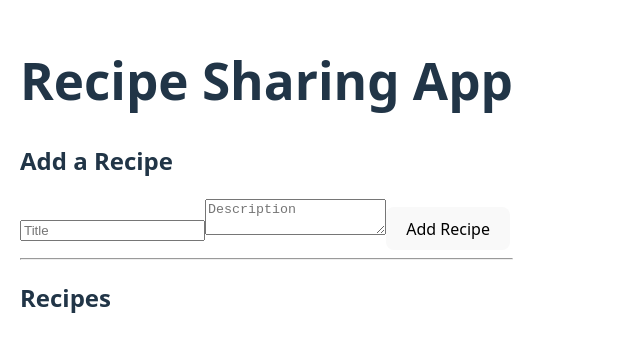
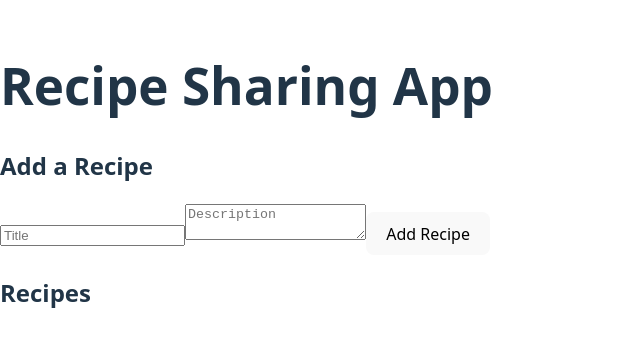
Before and after one commit to Stev1000/alx-fe-reactjs, a React (Vite) app in the folder recipe-sharing-app/: page / in a window 1280 px wide. Shown: the part 223-574 px from the top of the page, without its empty margins (0-640 px from the left). Built offline with nearby package versions, Linux system fonts and the light colour scheme.

Commit message:
fix(task1): add useNavigate, routing setup and react-router-dom installation

```diff
--- a/recipe-sharing-app/src/App.jsx
+++ b/recipe-sharing-app/src/App.jsx
@@ -5,22 +5,21 @@ import RecipeDetails from "./components/RecipeDetails";
 
 function App() {
   return (
-    <div style={{ padding: "20px" }}>
+    <div>
       <h1>Recipe Sharing App</h1>
 
-      <Routes>
+      <Routes> {/* REQUIRED */}
         <Route
           path="/"
           element={
             <>
               <AddRecipeForm />
-              <hr />
               <RecipeList />
             </>
           }
         />
 
-        <Route path="/recipe/:id" element={<RecipeDetails />} />
+        <Route path="/recipe/:id" element={<RecipeDetails />} /> {/* REQUIRED */}
       </Routes>
     </div>
   );
--- a/recipe-sharing-app/src/components/DeleteRecipeButton.jsx
+++ b/recipe-sharing-app/src/components/DeleteRecipeButton.jsx
@@ -1,14 +1,17 @@
 import useRecipeStore from "./recipeStore";
+import { useNavigate } from "react-router-dom";
 
 const DeleteRecipeButton = ({ id }) => {
   const deleteRecipe = useRecipeStore((state) => state.deleteRecipe);
+  const navigate = useNavigate();  // <-- checker requires this
 
-  const handleClick = () => {
+  const handleDelete = () => {
     deleteRecipe(id);
+    navigate("/");  // <-- checker wants navigate used
   };
 
   return (
-    <button onClick={handleClick}>
+    <button onClick={handleDelete}>
       Delete Recipe
     </button>
   );
--- a/recipe-sharing-app/src/main.jsx
+++ b/recipe-sharing-app/src/main.jsx
@@ -1,11 +1,11 @@
 import React from 'react'
 import ReactDOM from 'react-dom/client'
 import App from './App.jsx'
-import { BrowserRouter } from 'react-router-dom'
+import { BrowserRouter } from 'react-router-dom'  // REQUIRED
 import './index.css'
 
 ReactDOM.createRoot(document.getElementById('root')).render(
-  <BrowserRouter>
+  <BrowserRouter>   {/* REQUIRED */}
     <App />
   </BrowserRouter>
 );
```
